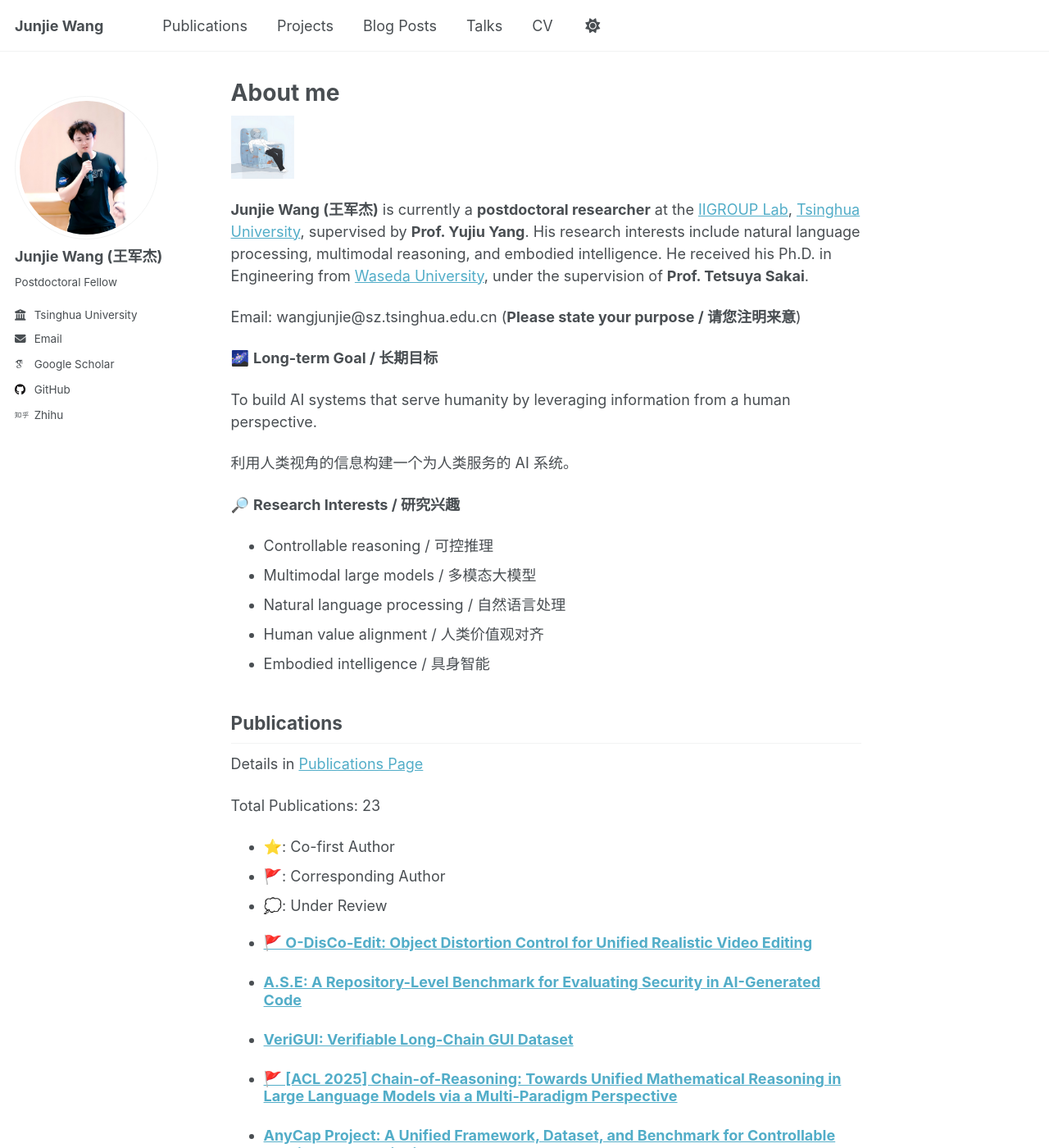
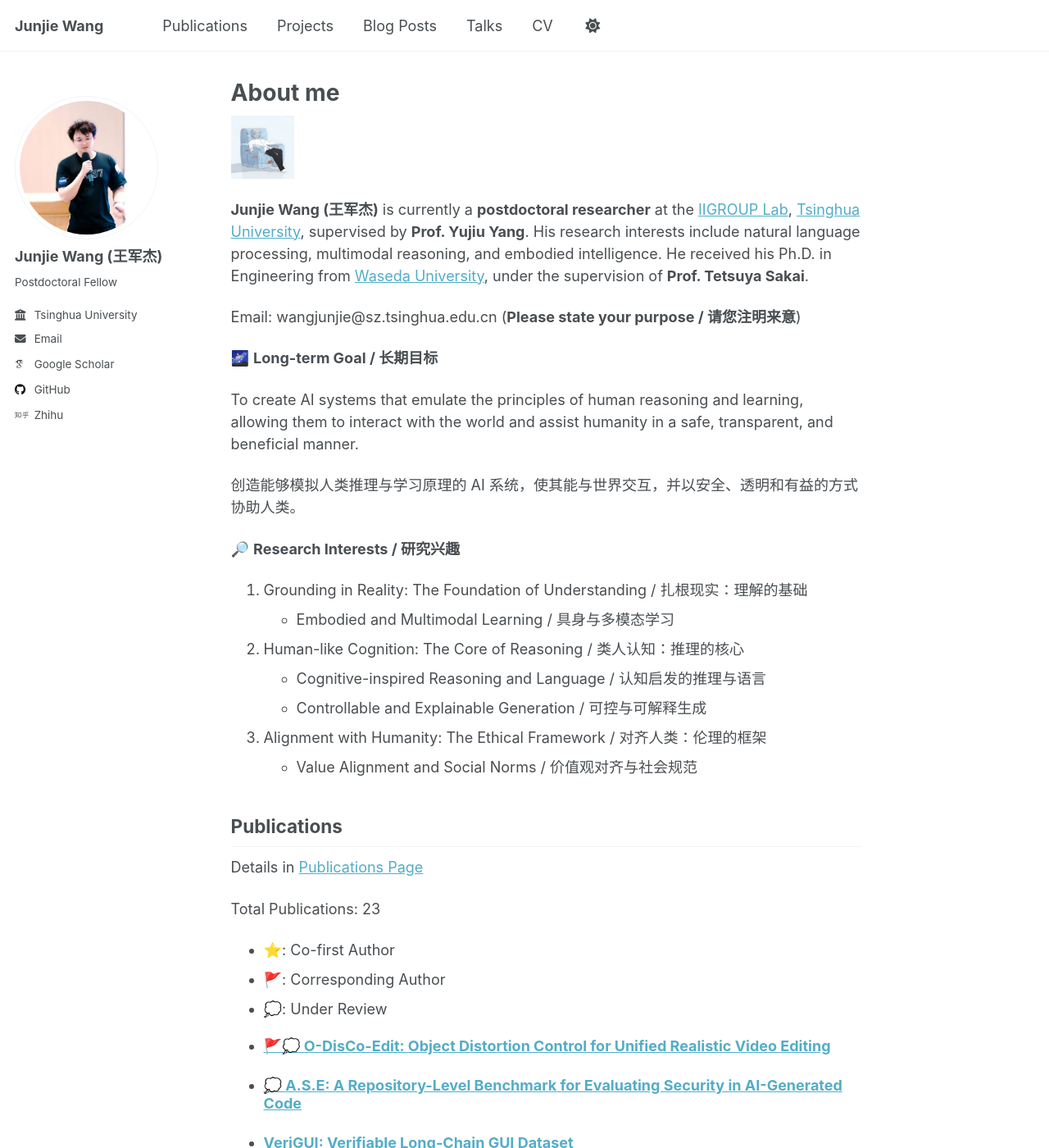
Before and after one commit to wangjunjie-ai/wangjunjie-ai.github.io, a Jekyll site: the page built from _pages/about.md, in a window 1280 px wide and 1400 px high. Shown: the whole window at 82% size. Built offline with Jekyll 4.4.1, drawn with Linux system fonts in a browser that asks for light colours; some web fonts are replaced.

Commit message:
update aboutme

```diff
--- a/_pages/about.md
+++ b/_pages/about.md
@@ -16,17 +16,19 @@
 
 🌌 **Long-term Goal / 长期目标**
 
-To build AI systems that serve humanity by leveraging information from a human perspective.
+To create AI systems that emulate the principles of human reasoning and learning, allowing them to interact with the world and assist humanity in a safe, transparent, and beneficial manner.
 
-利用人类视角的信息构建一个为人类服务的 AI 系统。
+创造能够模拟人类推理与学习原理的 AI 系统，使其能与世界交互，并以安全、透明和有益的方式协助人类。
 
 🔎 **Research Interests / 研究兴趣**
 
-- Controllable reasoning / 可控推理
-- Multimodal large models / 多模态大模型
-- Natural language processing / 自然语言处理
-- Human value alignment / 人类价值观对齐
-- Embodied intelligence / 具身智能
+1. Grounding in Reality: The Foundation of Understanding / 扎根现实：理解的基础
+   - Embodied and Multimodal Learning / 具身与多模态学习
+2. Human-like Cognition: The Core of Reasoning / 类人认知：推理的核心
+  - Cognitive-inspired Reasoning and Language / 认知启发的推理与语言
+  - Controllable and Explainable Generation / 可控与可解释生成
+3. Alignment with Humanity: The Ethical Framework / 对齐人类：伦理的框架
+  - Value Alignment and Social Norms / 价值观对齐与社会规范
 
 ## Publications
 
```
Also changed, not shown: _publications/2025-08-25-ase.md (+1 -1 lines), _publications/2025-09-01-o-disco-edit.md (+1 -1 lines).
